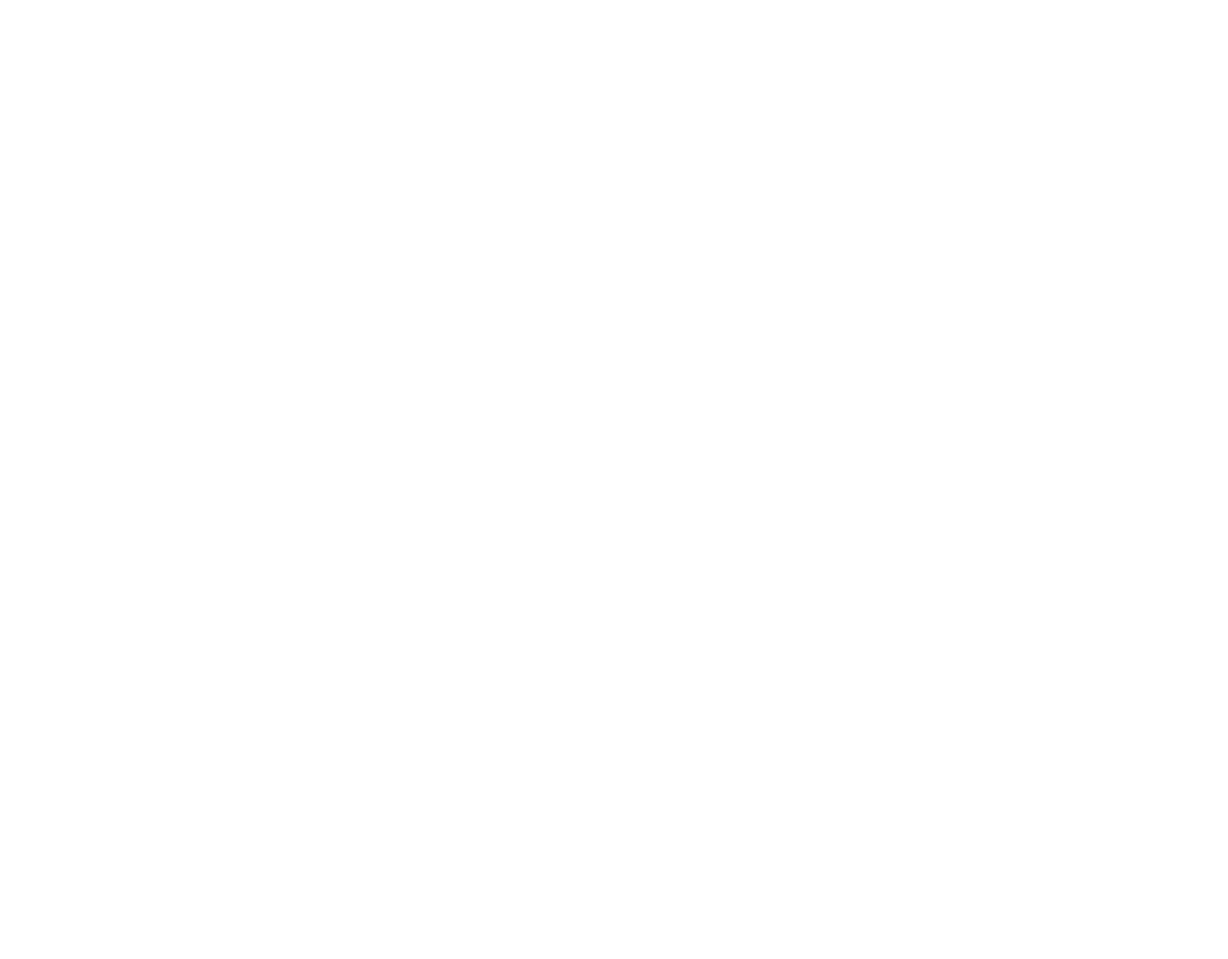
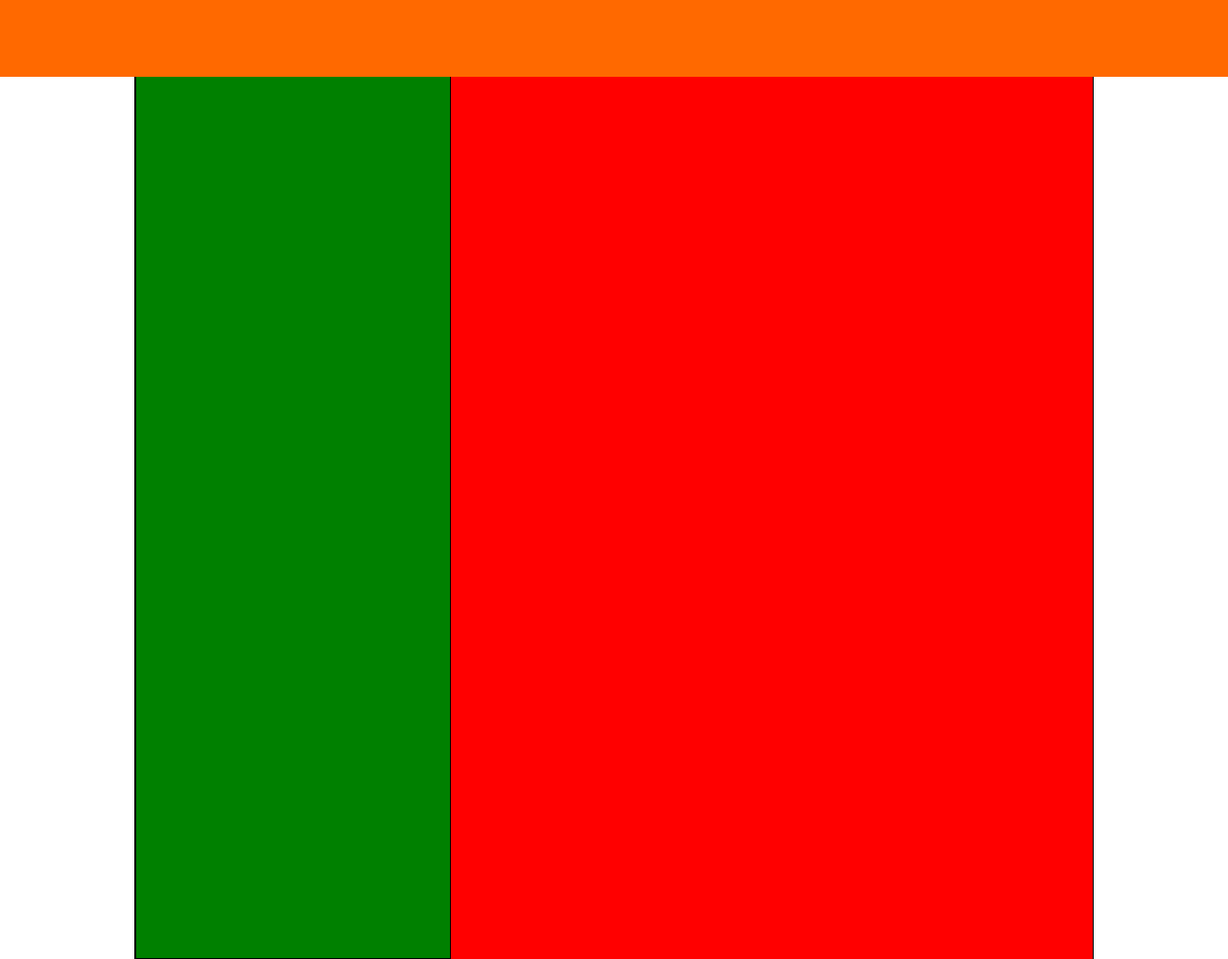
Before and after one commit to silvialep/html-css-boolando, a plain HTML site: page index.html in a window 1280 px wide. Shown: the whole page at 96% size. Before the commit the page ends 800 px from the top, so only its background shows below. Drawn offline with Linux system fonts and the light colour scheme.

Commit message:
feat: general scaffolding + first style of nav and main + inner card

```diff
--- a/css/style.css
+++ b/css/style.css
@@ -0,0 +1,45 @@
+* {
+    margin: 0;
+    padding: 0;
+    box-sizing: border-box;
+}
+
+.contenitore-centrato {
+    margin: 0 auto;
+    max-width: 1000px;
+}
+
+nav {
+    width: 100%;
+    height: 80px;
+
+    position: fixed;
+    top: 0;
+    left: 0;
+    z-index: 1;
+
+    background-color: rgb(255, 105, 0);
+}
+
+
+.esposizione {
+    padding: 20px auto;
+}
+
+.esposizione .row {
+
+
+    /* debug */
+    height: 1000px;
+    background-color: red;
+    border: 1px solid black;
+}
+
+.card {
+    width: 33%;
+    height: 100%;
+
+    /* debug */
+    background-color: green;
+    border: 1px solid black;
+}
--- a/index.html
+++ b/index.html
@@ -8,6 +8,36 @@
     <link rel="stylesheet" href="css/style.css">
 </head>
 <body>
+    <header>
+        <nav>
+            <div class="nav-bar contenitore-centrato">
+                <div class="links-">
+
+                </div>
+            </div>
+
+        </nav>
+    </header>
+
+
+
+    <main>
+        <div class="esposizione contenitore-centrato">
+            <section class="row">
+                <div class="card">
+                    gsefusbefbfes
+                </div>
+
+            </section>
+
+        </div>
+    </main>
+
+
+
+    <footer>
+
+    </footer>
 
 </body>
 </html>
```
Also changed, not shown: boolando_hover.png (added), img/1.webp (added), img/1b.webp (added), img/2.webp (added), img/2b.webp (added), img/3.webp (added), img/3b.webp (added), img/4.webp (added), img/4b.webp (added), img/5.webp (added), img/5b.webp (added), img/6.webp (added), img/6b.webp (added), img/boolean-logo.png (added), 1 other file.
